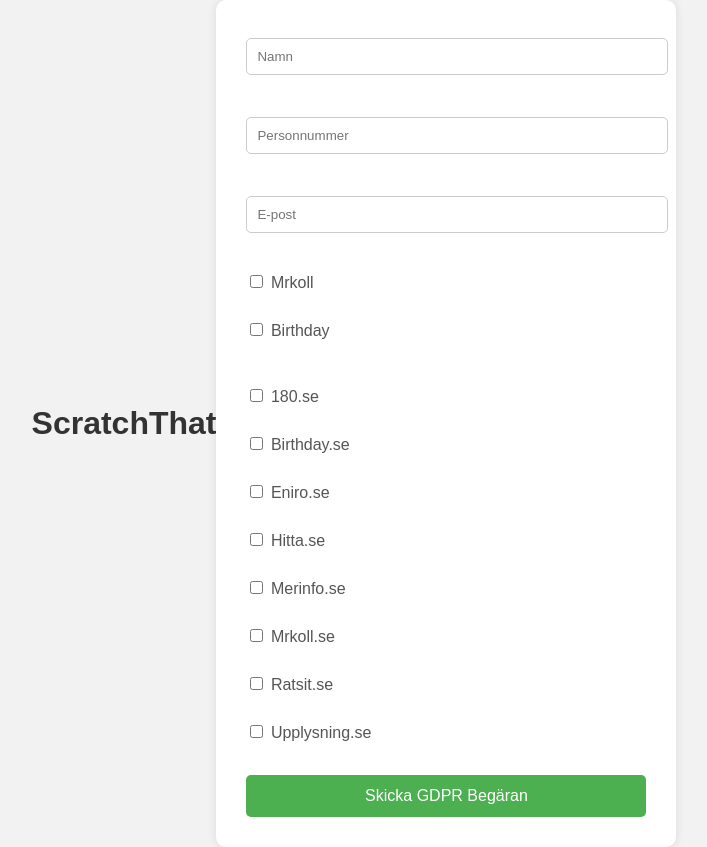
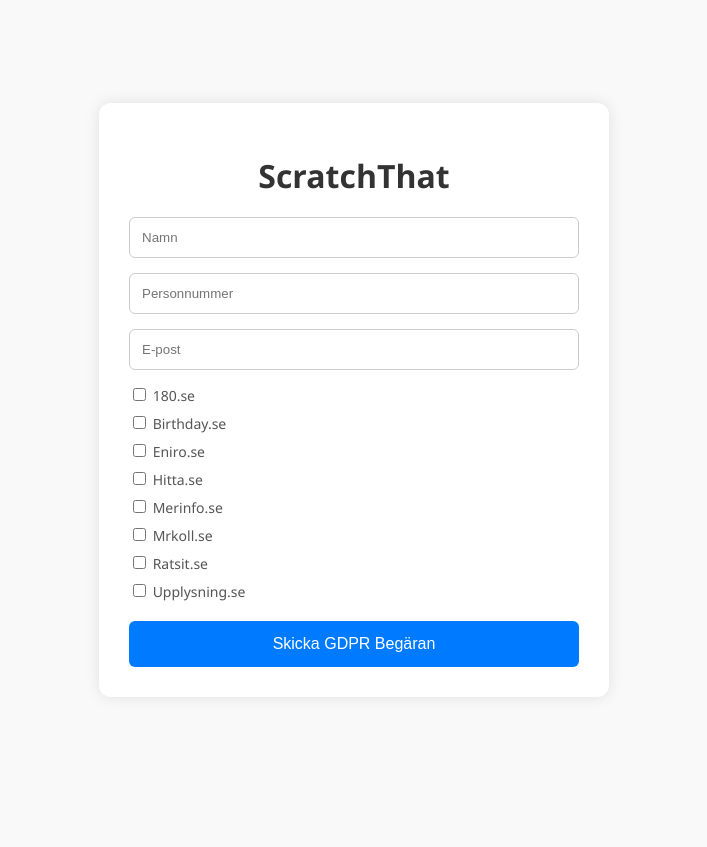
Before and after one commit to MusaeM/ScratchThat, a plain HTML site: page frontend/index.html in a window 1280 px wide. Shown: the whole page, without its empty margins (286-993 px from the left). After the commit the page ends 800 px from the top, so only its background shows below. Drawn offline with Linux system fonts and the light colour scheme.

Commit message:
Fix Frontend style

```diff
--- a/frontend/app.js
+++ b/frontend/app.js
@@ -1,7 +1,13 @@
 const form = document.getElementById('gdprForm');
+const loading = document.getElementById('loading');
+const thankYou = document.getElementById('thankYou');
+const submitBtn = document.getElementById('submitBtn');
 
 form.addEventListener('submit', async (e) => {
     e.preventDefault();
+
+    submitBtn.style.display = 'none';
+    loading.style.display = 'block';
 
     const name = document.getElementById('name').value;
     const pnr = document.getElementById('pnr').value;
@@ -20,9 +26,12 @@
         });
 
         const result = await response.json();
-        alert(result.message);
+
+        loading.style.display = 'none';
+        thankYou.style.display = 'block';
+        form.reset();
     } catch (error) {
         console.error('Error:', error);
-        alert('Något gick fel.');
+        loading.innerText = 'Något gick fel, försök igen. ❌';
     }
 });
--- a/frontend/index.html
+++ b/frontend/index.html
@@ -2,29 +2,35 @@
 <html lang="sv">
 <head>
     <meta charset="UTF-8">
-	<link rel="stylesheet" href="style.css">
     <title>ScratchThat</title>
+    <link rel="stylesheet" href="style.css">
 </head>
 <body>
-    <h1>ScratchThat</h1>
-    <form id="gdprForm">
-        <input type="text" id="name" placeholder="Namn" required><br><br>
-        <input type="text" id="pnr" placeholder="Personnummer" required><br><br>
-        <input type="email" id="email" placeholder="E-post" required><br><br>
+    <div class="container">
+        <h1>ScratchThat</h1>
 
-        <label><input type="checkbox" name="companies" value="mrkoll"> Mrkoll</label><br>
-        <label><input type="checkbox" name="companies" value="birthday"> Birthday</label><br><br>
-		<label><input type="checkbox" name="companies" value="180"> 180.se</label><br>
-		<label><input type="checkbox" name="companies" value="birthday"> Birthday.se</label><br>
-		<label><input type="checkbox" name="companies" value="eniro"> Eniro.se</label><br>
-		<label><input type="checkbox" name="companies" value="hitta"> Hitta.se</label><br>
-		<label><input type="checkbox" name="companies" value="merinfo"> Merinfo.se</label><br>
-		<label><input type="checkbox" name="companies" value="mrkoll"> Mrkoll.se</label><br>
-		<label><input type="checkbox" name="companies" value="ratsit"> Ratsit.se</label><br>
-		<label><input type="checkbox" name="companies" value="upplysning"> Upplysning.se</label><br>
+        <form id="gdprForm">
+            <input type="text" id="name" placeholder="Namn" required>
+            <input type="text" id="pnr" placeholder="Personnummer" required>
+            <input type="email" id="email" placeholder="E-post" required>
 
-        <button type="submit">Skicka GDPR Begäran</button>
-    </form>
+            <div class="checkboxes">
+                <label><input type="checkbox" name="companies" value="180"> 180.se</label>
+                <label><input type="checkbox" name="companies" value="birthday"> Birthday.se</label>
+                <label><input type="checkbox" name="companies" value="eniro"> Eniro.se</label>
+                <label><input type="checkbox" name="companies" value="hitta"> Hitta.se</label>
+                <label><input type="checkbox" name="companies" value="merinfo"> Merinfo.se</label>
+                <label><input type="checkbox" name="companies" value="mrkoll"> Mrkoll.se</label>
+                <label><input type="checkbox" name="companies" value="ratsit"> Ratsit.se</label>
+                <label><input type="checkbox" name="companies" value="upplysning"> Upplysning.se</label>
+            </div>
+
+            <button type="submit" id="submitBtn">Skicka GDPR Begäran</button>
+        </form>
+
+        <div id="loading" style="display: none;">Skickar... 🔄</div>
+        <div id="thankYou" style="display: none;">Tack! Ditt ärende är inskickat. 📬</div>
+    </div>
 
     <script src="app.js"></script>
 </body>
--- a/frontend/style.css
+++ b/frontend/style.css
@@ -1,53 +1,65 @@
 body {
-    font-family: Arial, sans-serif;
-    background-color: #f2f2f2;
+    background-color: #f9f9f9;
+    font-family: 'Segoe UI', Tahoma, Geneva, Verdana, sans-serif;
     display: flex;
     justify-content: center;
     align-items: center;
-    min-height: 100vh;
+    height: 100vh;
     margin: 0;
 }
 
-form {
-    background: white;
+.container {
+    background: #fff;
     padding: 30px;
-    border-radius: 10px;
-    box-shadow: 0px 0px 10px rgba(0,0,0,0.1);
-    width: 100%;
-    max-width: 400px;
+    border-radius: 12px;
+    box-shadow: 0 0 15px rgba(0,0,0,0.1);
+    width: 90%;
+    max-width: 450px;
+    text-align: center;
 }
 
 h1 {
-    text-align: center;
     color: #333;
+    margin-bottom: 20px;
 }
 
 input[type="text"], input[type="email"] {
     width: 100%;
-    padding: 10px;
-    margin: 8px 0 16px 0;
+    padding: 12px;
+    margin-bottom: 15px;
     border: 1px solid #ccc;
-    border-radius: 5px;
+    border-radius: 6px;
+    box-sizing: border-box;
 }
 
 button {
     width: 100%;
-    background-color: #4CAF50;
+    background-color: #007bff;
     color: white;
-    padding: 12px;
-    margin-top: 10px;
+    padding: 14px;
     border: none;
-    border-radius: 5px;
+    border-radius: 6px;
+    font-size: 16px;
     cursor: pointer;
-    font-size: 16px;
 }
 
 button:hover {
-    background-color: #45a049;
+    background-color: #0056b3;
+}
+
+.checkboxes {
+    text-align: left;
+    margin-bottom: 20px;
 }
 
 label {
     display: block;
-    margin: 5px 0;
+    margin-bottom: 8px;
+    font-size: 14px;
     color: #555;
 }
+
+#loading, #thankYou {
+    font-size: 18px;
+    margin-top: 20px;
+}
```
